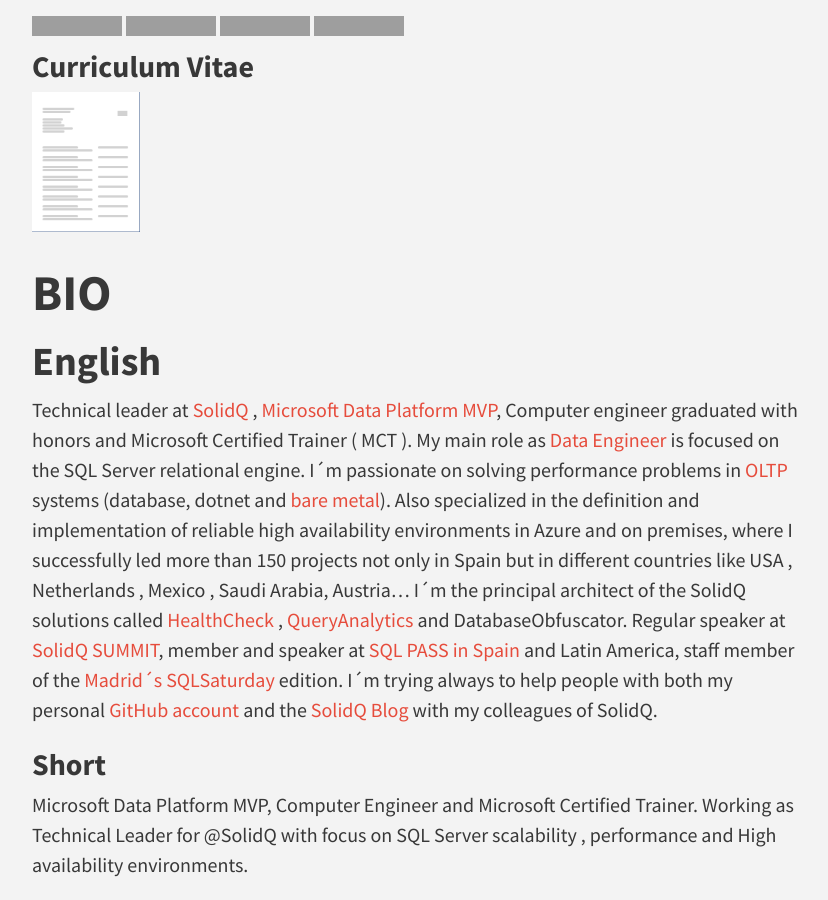
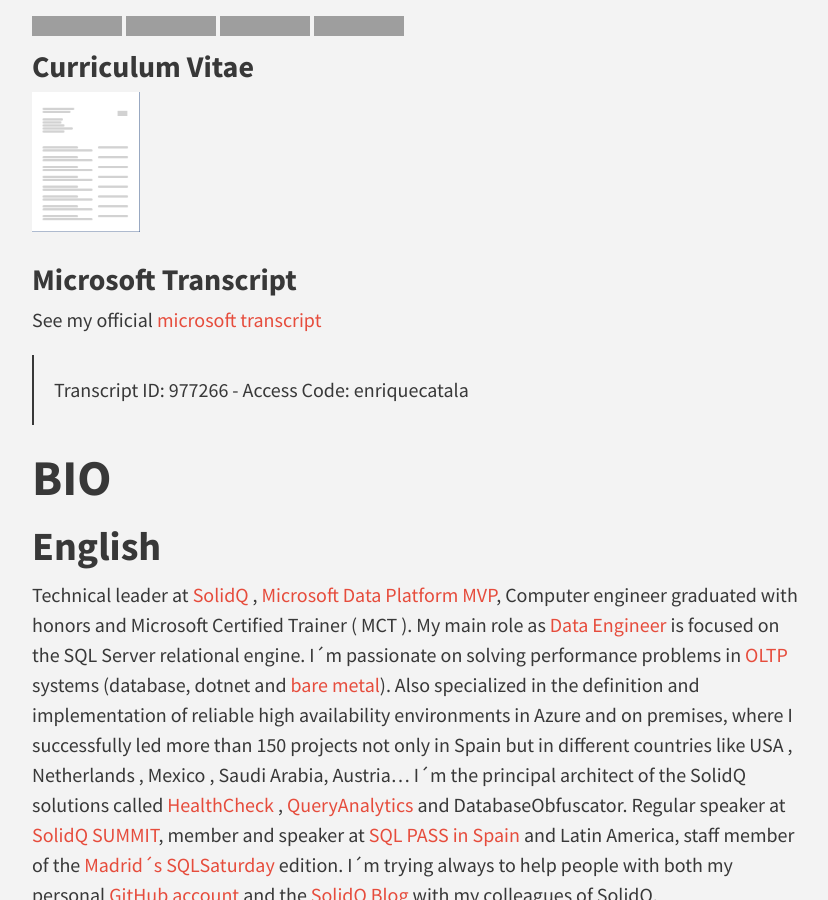
Before and after one commit to enriquecatala/enriquecatala.github.io, a Jekyll site: the page built from about.md, in a window 1280 px wide and 900 px high, scrolled down 846 px, cut to the strip 0-900 px from the top of the window. Shown: the whole strip, without its empty margins (224-1052 px from the left). Built offline with Jekyll 4.4.1, drawn with Linux system fonts in a browser that asks for light colours; nearby versions of some CDN libraries; comment, search, counter and statistics services are not loaded; grey boxes are pictures that could not be loaded.

Commit message:
TRANSCRIPT ID

```diff
--- a/about.md
+++ b/about.md
@@ -23,7 +23,14 @@
 </div>
 
 ### Curriculum Vitae
+
 [![Download Transcript](/img/icons/transcript.png)](/assets/files/Enrique Catala Bañuls - Europass CV - EN.pdf)
+
+### Microsoft Transcript
+
+See my official [microsoft transcript](https://mcp.microsoft.com/Anonymous/Transcript/Validate)
+
+> Transcript ID: 977266 - Access Code: enriquecatala
 
 # BIO
 
```
Also changed, not shown: 2 other files.
